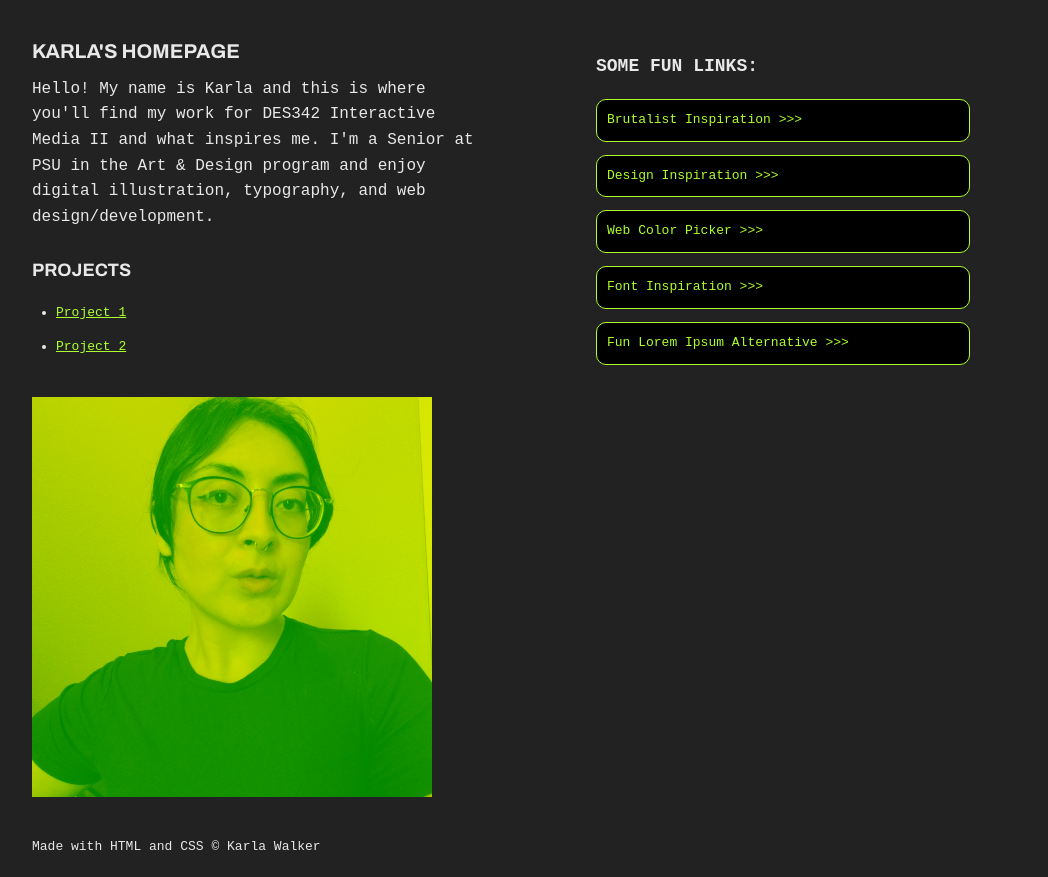
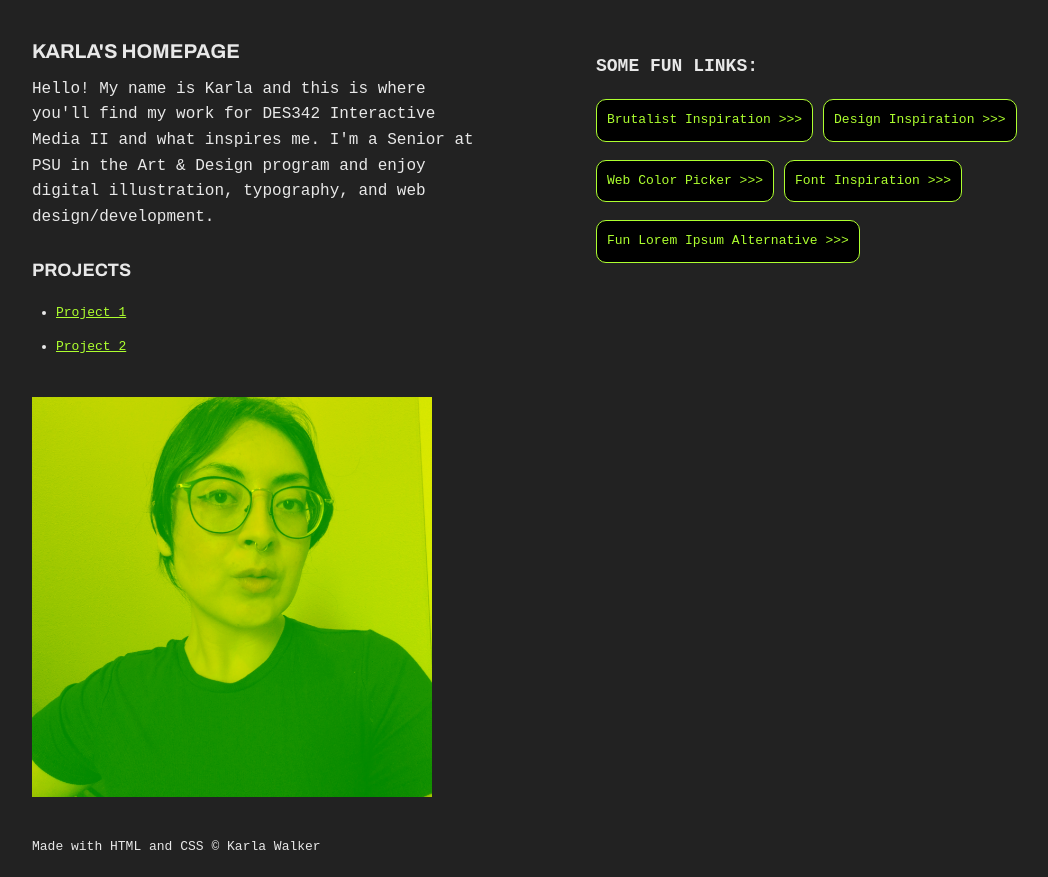
Before and after one commit to karla-codes/karla-codes.github.io, a plain HTML site: page index.html in a window 1280 px wide. Shown: the whole page, without its empty margins (96-1144 px from the left). Drawn offline with Linux system fonts and the light colour scheme.

Commit message:
Updated list styles

```diff
--- a/css/style.css
+++ b/css/style.css
@@ -104,6 +104,10 @@ nav {
 }
 
 .list ul {
+  display: flex;
+  flex-wrap: wrap;
+
+  gap: 5px 10px;
   list-style: none;
   padding: 0;
 }
@@ -113,7 +117,7 @@ nav {
   border: 1px solid greenyellow;
   padding: 10px;
   border-radius: 10px;
-  width: 48ch;
+  width: fit-content;
 }
 
 .list ul li:hover {
```
